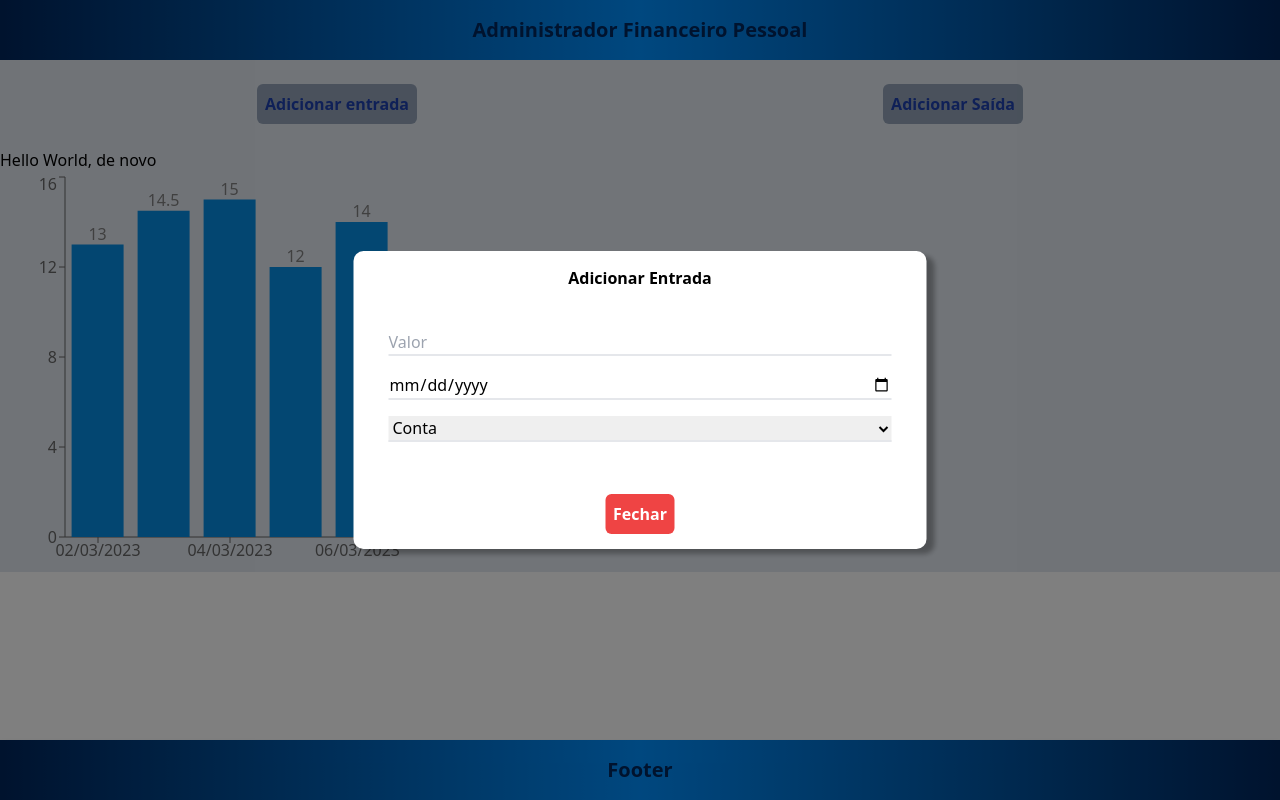
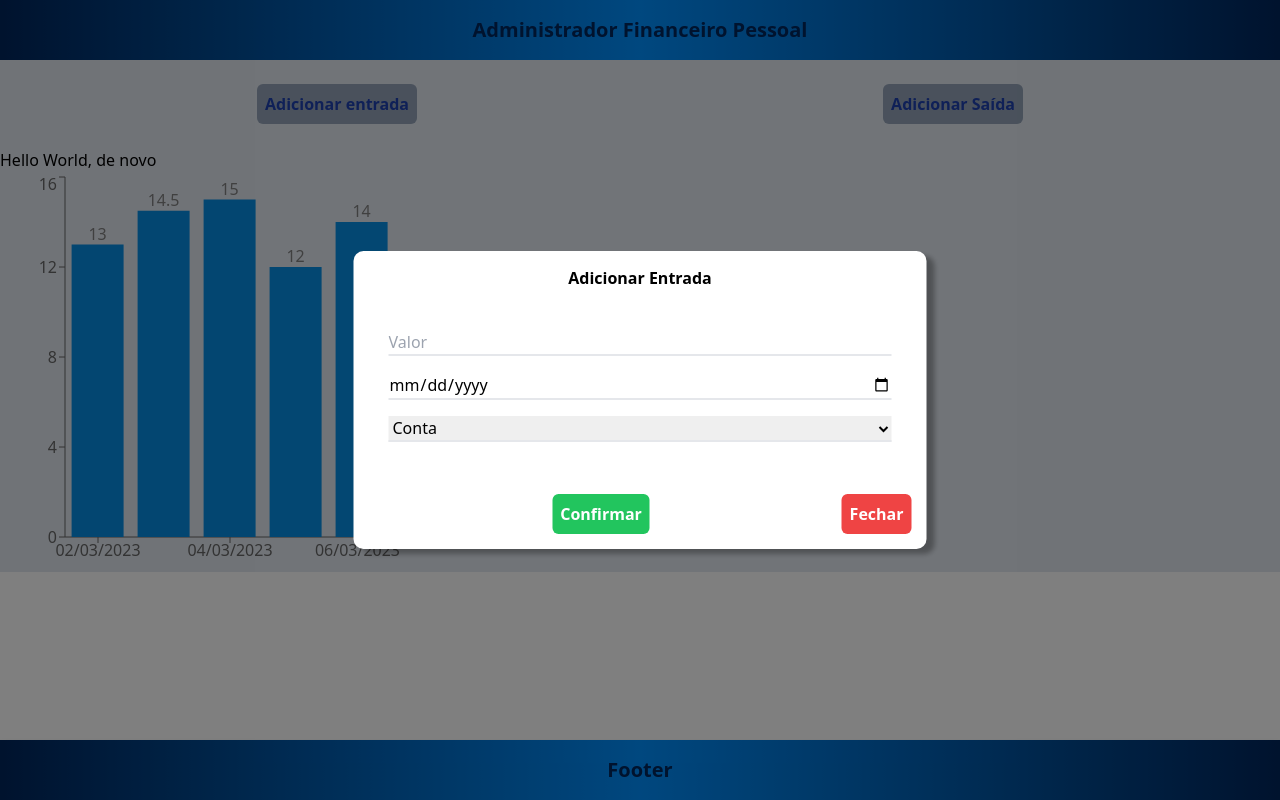
Before and after one commit to RenanJochem98/AdmFinanceiroPessoal, a React (Vite) app in the folder frontend/: page / in a window 1280 px wide. Both pictures are taken after a click on the button "Adicionar entrada". Built offline with nearby package versions, Linux system fonts and the light colour scheme; the HTML template or start-up script is replaced by a standard one.

Commit message:
Adiciona botao de COnfirmação e passa botoes como propriedade do modal.

```diff
--- a/frontend/src/Components/BtnHeader.tsx
+++ b/frontend/src/Components/BtnHeader.tsx
@@ -1,7 +1,9 @@
 import * as React from "react"
+import CloseButton from "./Buttons/CloseButton"
+import ConfirmButton from "./Buttons/ConfirmButton"
 import InputDate from "./Inputs/InputDate"
 import InputNumber from "./Inputs/InputNumber"
-import Modal from "./Modal"
+import Modal from "./Modal/Modal"
 import Select from "./Select"
 
 interface BtnHeaderProps {
@@ -20,7 +22,15 @@ export default function BtnHeader( {texto}: BtnHeaderProps ) {
                 onClick={() => setIsOpen(!isOpen)} >
                     {texto}
             </button>
-            <Modal isOpen={isOpen} setModalOpen={() => setIsOpen(!isOpen)} title="Adicionar Entrada">
+            <Modal isOpen={isOpen} setModalOpen={() => setIsOpen(!isOpen)}
+            title="Adicionar Entrada"
+            buttons={
+                <>
+                    <ConfirmButton onClick={() => setIsOpen(!isOpen)} />
+                    <CloseButton onClick={() => setIsOpen(!isOpen)} />
+                </>
+            }
+            >
                 <div className="flex items-center p-5">
                     {/* <div className="text-center">Terste</div> */}
                     <form>
--- /dev/null
+++ b/frontend/src/Components/Buttons/ConfirmButton.tsx
@@ -0,0 +1,13 @@
+import DefaultButton from "./DefaultButton"
+
+interface ConfirmButtonProps {
+    onClick: () => void
+}
+
+export default function ConfirmButton( {onClick}: ConfirmButtonProps ) {
+
+    return (
+        <DefaultButton text="Confirmar" color="bg-green-500 hover:bg-green-800 text-white"
+        onClick={onClick}/>
+    )
+}
--- a/frontend/src/Components/Buttons/DefaultButton.tsx
+++ b/frontend/src/Components/Buttons/DefaultButton.tsx
@@ -13,7 +13,7 @@ export default function DefaultButton( {text, color, onClick}: DefaultButtonProp
         <>
             <button
                 type="button"
-                className={'mx-auto font-bold  p-2 rounded-md ' + defaultColor}
+                className= {'mx-auto font-bold  p-2 rounded-md ' + defaultColor}
                 onClick={onClick} >
                     {text}
             </button>
--- a/frontend/src/Components/Modal.tsx
+++ b/frontend/src/Components/Modal/Modal.tsx
@@ -1,6 +1,5 @@
 // import * as React from "react"
 
-import CloseButton from "./Buttons/CloseButton"
 // import X_CloseButton from "./Buttons/X_CloseButton"
 
 interface IModalProps {
@@ -8,9 +7,10 @@ interface IModalProps {
     setModalOpen: () => void,
     title?: string,
     children?: string | JSX.Element
+    buttons?: JSX.Element
 }
 
-export default function Modal({isOpen, setModalOpen, title, children }: IModalProps) {
+export default function Modal({isOpen, title, children, buttons }: IModalProps) {
     const backgroundStyles : React.CSSProperties = {
         position: 'fixed',
         top: '0',
@@ -47,7 +47,8 @@ export default function Modal({isOpen, setModalOpen, title, children }: IModalPr
                     </div>
                     {/* Footer */}
                     <div className="flex items-center justify-between pt-6 space-x-2">
-                        <CloseButton onClick={setModalOpen}/>
+                        {/* <CloseButton onClick={setModalOpen}/> */}
+                        {buttons}
                     </div>
                 </div>
 
--- /dev/null
+++ b/frontend/src/Components/Modal/ModalButton.tsx
@@ -0,0 +1,7 @@
+import CloseButton from "../Buttons/CloseButton";
+interface IModalButtonProps {
+    onClick : () => void
+}
+export default function ModalButton({onClick}: IModalButtonProps){
+    return <CloseButton onClick={onClick}/>
+}
--- /dev/null
+++ b/frontend/src/Components/Modal/ModalContent.tsx
@@ -0,0 +1,7 @@
+
+interface IModalContentProps {
+    childen: JSX.Element | HTMLElement
+}
+export default function ModalContent({childen}: IModalContentProps){
+    return {childen}
+}
--- /dev/null
+++ b/frontend/src/Components/Modal/index.tsx
@@ -0,0 +1,7 @@
+import ModalButton from "./ModalButton";
+import ModalContent from "./ModalContent";
+
+export const Modal = {
+    Content: ModalContent,
+    Button: ModalButton
+}
```
